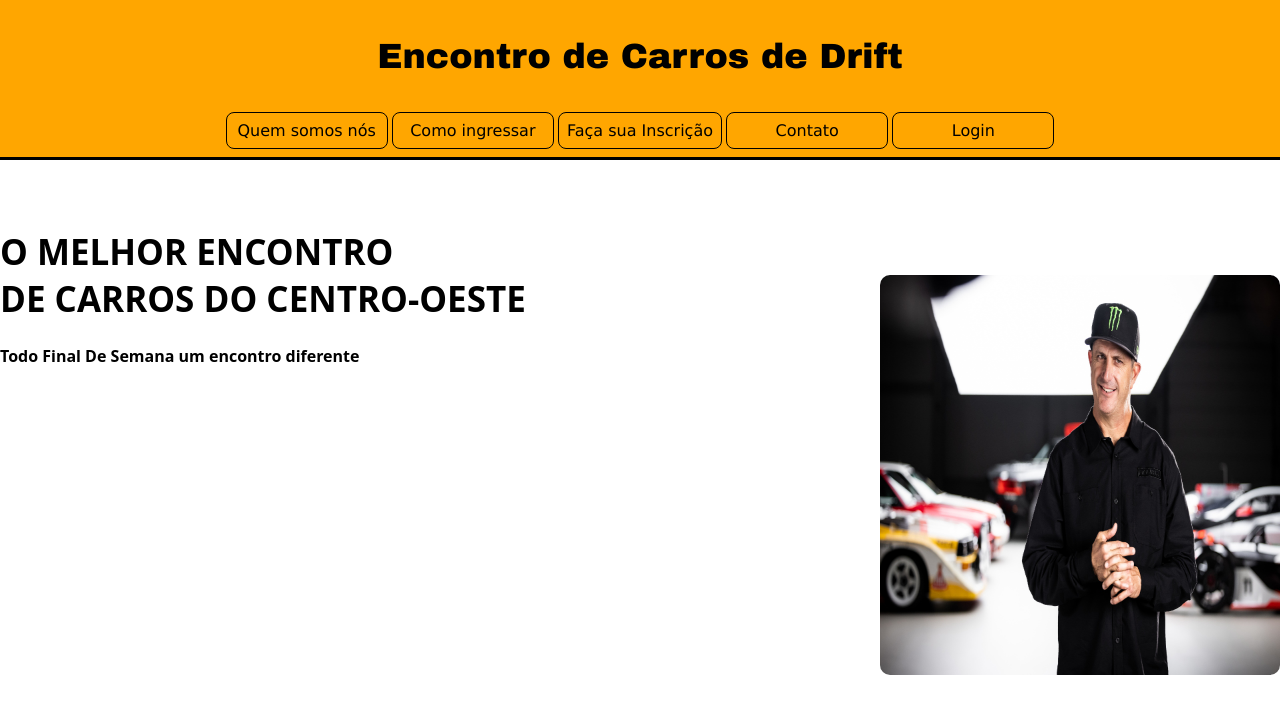
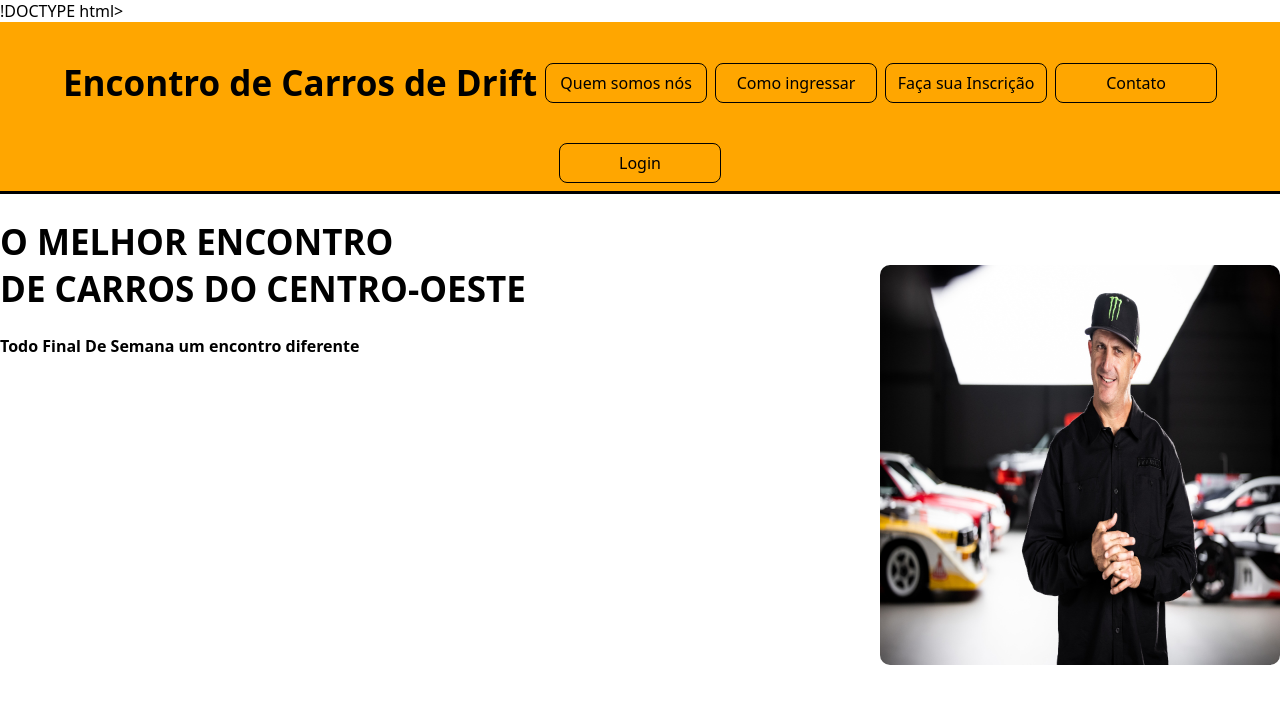
Before and after one commit to DaviLopes1234/InterfaceCarrosdeDrift, a website: page index.html in a window 1280 px wide. Drawn offline with Linux system fonts and the light colour scheme.

Commit message:
Update index.html

```diff
--- a/index.html
+++ b/index.html
@@ -1,7 +1,8 @@
-<!DOCTYPE html>
+!DOCTYPE html>
 <html lang="pt-br">
 
 <head>
+
     <link rel="stylesheet" href="styles1.css">
     <meta charset="UTF-8">
     <meta name="viewport" content="width=device-width, initial-scale=1.0">
@@ -10,42 +11,26 @@
 
 
 <nav>
-    <h1 style="font-family:arial black;">Encontro de Carros de Drift</h1>
-
-    <center>
-    <a style="color:black;font-family:verdana;">Quem somos nós</a>
-    <a style="color:black;font-family:verdana;">Como ingressar</a>
-    <a style="color:black;font-family:verdana;">Faça sua Inscrição</a>
-    <a style="color:black;font-family:verdana;">Contato</a>
-    <a style="color:black;font-family:verdana;">Login</a>
-    </center>
-
+    <h1 >Encontro de Carros de Drift</h1>
+    <a>Quem somos nós</a>
+    <a>Como ingressar</a>
+    <a>Faça sua Inscrição</a>
+    <a>Contato</a>
+    <a>Login</a>
 </nav>
 
 <body>
+<header>
+        <h1 id=primeiroTitulo>O MELHOR ENCONTRO <br>DE CARROS DO CENTRO-OESTE  <img src="imagem.jpg" alt="Ken Block" ></h1>
+        <h4>Todo Final De Semana um encontro diferente  </h4>
+</header>
 
-<header>
-        <br><br>
-        <h1 id=primeiroTitulo>O MELHOR ENCONTRO <br>DE CARROS DO CENTRO-OESTE  <img src="imagem.jpg" ></h1>
-        <h4>Todo Final De Semana um encontro diferente  </h4>
+</body>
 
 
-</header>
-
-
-
-<style>
-</style>
-</head>
-</body>
-
-<div class="myDiv">
    <main>
     </main>
-</div>
 <footer>
 
     </footer>
-
-</body>
 </html>
```
